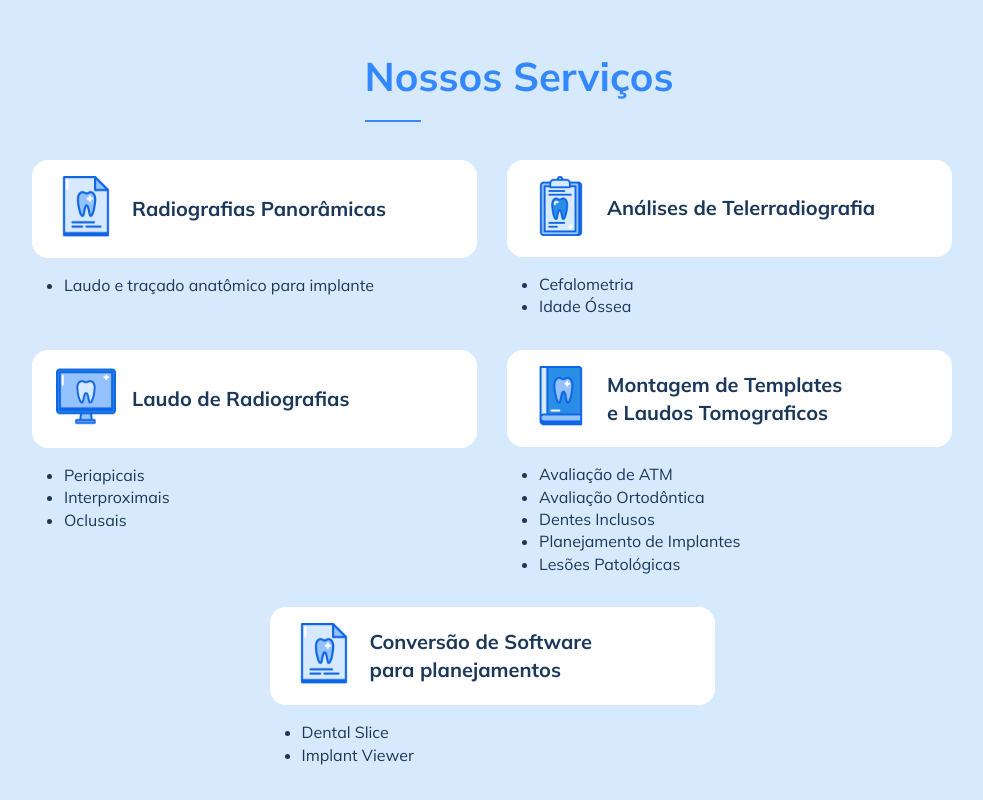
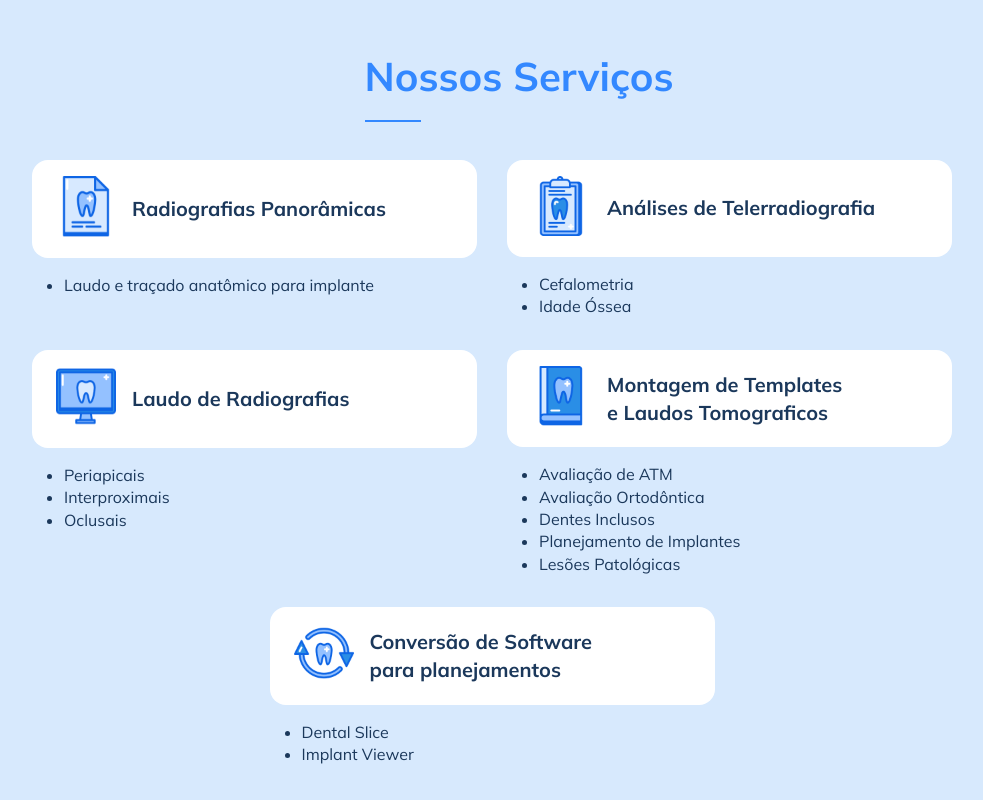
Before and after one commit to DXLAUDOS/DxLaudos, a React (Create React App) app: page / in a window 1280 px wide. Shown: the part 1497-2297 px from the top of the page, without its empty margins (148-1131 px from the left). Built offline with nearby package versions, Linux system fonts and the light colour scheme.

Commit message:
warnings fix

```diff
--- a/src/containers/us-services/index.js
+++ b/src/containers/us-services/index.js
@@ -1,7 +1,7 @@
 import React from "react";
 import { Container, Row, Col } from "react-grid-system";
 import ScrollAnimation from "react-animate-on-scroll";
-import { FontAwesomeIcon } from "@fortawesome/react-fontawesome";
+// import { FontAwesomeIcon } from "@fortawesome/react-fontawesome";
 
 import "./index.scss";
 import iconBook from "./images/icon-book.png";
@@ -194,7 +194,7 @@ const UsServices = () => {
                   >
                     <img
                       className={"UsServices__header__icon"}
-                      src={iconPaperTooth}
+                      src={iconTooth}
                       draggable={false}
                       alt={"Icone Conversão de Software para planejamentos"}
                     />
```
Also changed, not shown: 1 other file (tests, documents, lock files or other folders).
